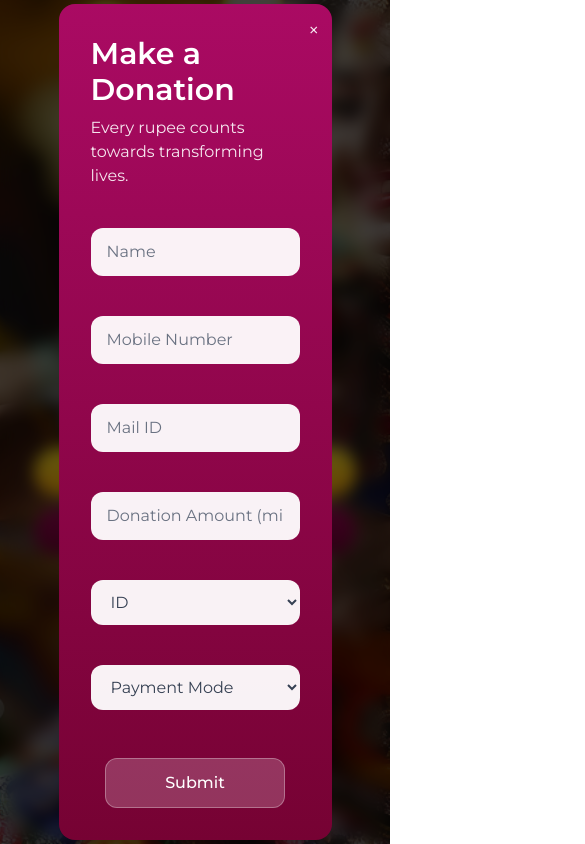
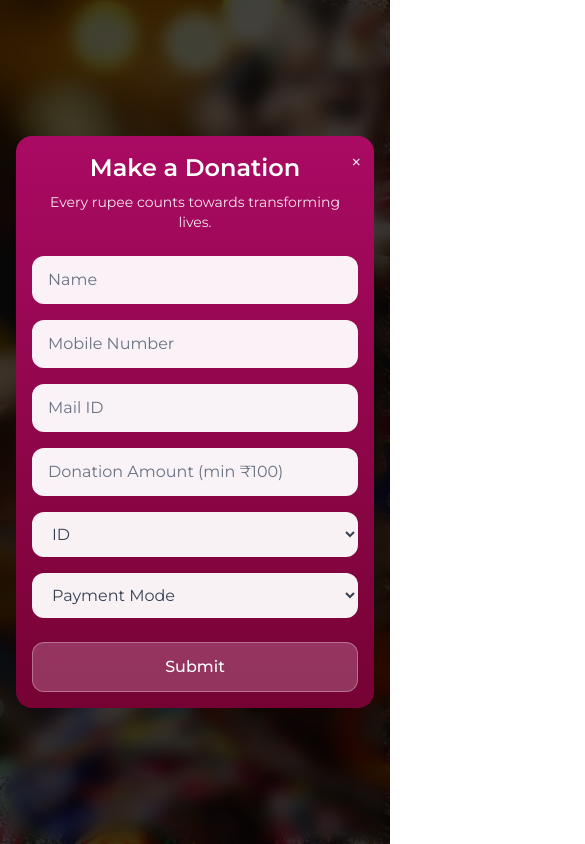
Before and after one commit to kanakk365/streetcause-2, a Next.js app: page / in a window 390 px wide. Both pictures are taken after a click on the button "Donate now". Shown: the top 844 px of the page, 585 px wide, since content can reach past the window. Built offline with nearby package versions, Linux system fonts and the light colour scheme.

Commit message:
fix : responsive

```diff
--- a/src/app/Components/BuyPassModal.tsx
+++ b/src/app/Components/BuyPassModal.tsx
@@ -86,13 +86,13 @@ export const BuyPassModal: React.FC<BuyPassModalProps> = ({ isOpen, onClose, ini
   return (
     <div className="fixed inset-0 z-[1000] flex items-center justify-center">
       <div className="absolute  inset-0 bg-black/60 backdrop-blur-sm" onClick={onClose} />
-      <div className="relative w-[70vw]  rounded-2xl p-8 sm:p-10" style={{ background: "linear-gradient(180deg, #aa0a63 0%, #760233 100%)" }}>
-        <header className="flex flex-col items-center gap-2 mb-10">
-          <h2 className="text-white text-3xl font-semibold">Get Your Pass</h2>
-          <p className="text-white/90 text-base">Fill in the details to secure your entry.</p>
+      <div className="relative w-[95vw] max-w-[700px] rounded-2xl p-4 sm:p-8 md:p-10 mx-4" style={{ background: "linear-gradient(180deg, #aa0a63 0%, #760233 100%)" }}>
+        <header className="flex flex-col items-center gap-2 mb-6 sm:mb-10">
+          <h2 className="text-white text-2xl sm:text-3xl font-semibold text-center">Get Your Pass</h2>
+          <p className="text-white/90 text-sm sm:text-base text-center">Fill in the details to secure your entry.</p>
         </header>
 
-        <form onSubmit={handleSubmit} className="grid grid-cols-1 sm:grid-cols-2 gap-10">
+        <form onSubmit={handleSubmit} className="grid grid-cols-1 sm:grid-cols-2 gap-4 sm:gap-6 md:gap-10">
           <input
             className="rounded-xl bg-white/95 px-4 py-3 outline-none placeholder:text-gray-500"
             placeholder="Name"
@@ -173,7 +173,7 @@ export const BuyPassModal: React.FC<BuyPassModalProps> = ({ isOpen, onClose, ini
           <div className="sm:col-span-2 flex justify-center mt-2">
             <button
               type="submit"
-              className="min-w-[11.25rem] rounded-xl px-6 py-3 text-white font-medium bg-white/20 hover:bg-white/25 border border-white/30 transition"
+              className="w-full sm:min-w-[11.25rem] rounded-xl px-6 py-3 text-white font-medium bg-white/20 hover:bg-white/25 border border-white/30 transition"
             >
               Submit
             </button>
--- a/src/app/Components/DonationModal.tsx
+++ b/src/app/Components/DonationModal.tsx
@@ -61,13 +61,13 @@ export const DonationModal: React.FC<DonationModalProps> = ({ isOpen, onClose })
   return (
     <div className="fixed inset-0 z-[1000] flex items-center justify-center">
       <div className="absolute  inset-0 bg-black/60 backdrop-blur-sm" onClick={onClose} />
-      <div className="relative w-[70vw]  rounded-2xl p-8 sm:p-10" style={{ background: "linear-gradient(180deg, #aa0a63 0%, #760233 100%)" }}>
-        <header className="flex flex-col items-center gap-2 mb-10">
-          <h2 className="text-white text-3xl font-semibold">Make a Donation</h2>
-          <p className="text-white/90 text-base">Every rupee counts towards transforming lives.</p>
+      <div className="relative w-[95vw] max-w-[700px] rounded-2xl p-4 sm:p-8 md:p-10 mx-4" style={{ background: "linear-gradient(180deg, #aa0a63 0%, #760233 100%)" }}>
+        <header className="flex flex-col items-center gap-2 mb-6 sm:mb-10">
+          <h2 className="text-white text-2xl sm:text-3xl font-semibold text-center">Make a Donation</h2>
+          <p className="text-white/90 text-sm sm:text-base text-center">Every rupee counts towards transforming lives.</p>
         </header>
 
-        <form onSubmit={handleSubmit} className="grid grid-cols-1 sm:grid-cols-2 gap-10">
+        <form onSubmit={handleSubmit} className="grid grid-cols-1 sm:grid-cols-2 gap-4 sm:gap-6 md:gap-10">
           <input
             className="rounded-xl bg-white/95 px-4 py-3 outline-none placeholder:text-gray-500"
             placeholder="Name"
@@ -132,7 +132,7 @@ export const DonationModal: React.FC<DonationModalProps> = ({ isOpen, onClose })
           <div className="sm:col-span-2 flex justify-center mt-2">
             <button
               type="submit"
-              className="min-w-[11.25rem] rounded-xl px-6 py-3 text-white font-medium bg-white/20 hover:bg-white/25 border border-white/30 transition"
+              className="w-full sm:min-w-[11.25rem] rounded-xl px-6 py-3 text-white font-medium bg-white/20 hover:bg-white/25 border border-white/30 transition"
             >
               Submit
             </button>
--- a/src/app/Components/HighlightSection.tsx
+++ b/src/app/Components/HighlightSection.tsx
@@ -22,8 +22,8 @@ export const HighlightsSection: React.FC = () => {
   ];
 
   return (
-    <section className="w-full h-[34.25rem] shadow-[0_1rem_4rem_0_rgba(255,255,255,0.25)] px-0 py-20 max-sm:h-auto max-sm:px-4 max-sm:py-16 bg-gradient-to-b from-[#a00357] to-[#6b022e]">
-      <header className="flex flex-col items-center gap-7 w-[48.4375rem] mt-0 mb-20 mx-auto">
+    <section className="w-full h-[40rem] shadow-[0_1rem_4rem_0_rgba(255,255,255,0.25)] px-0 py-20 max-sm:h-auto max-sm:px-4 max-sm:py-16 bg-gradient-to-b from-[#a00357] to-[#6b022e]">
+      <header className="flex flex-col items-center gap-7 w-full max-w-[48.4375rem] px-4 mt-0 mb-20 mx-auto">
         <h2 className="text-white text-4xl font-bold leading-10 tracking-[0.03125rem] text-center max-sm:text-3xl max-sm:leading-9">
           Event Highlights
         </h2>
--- a/src/app/ui/EventCard.tsx
+++ b/src/app/ui/EventCard.tsx
@@ -35,14 +35,14 @@ export const EventCard: React.FC<EventCardProps> = ({
           {description}
         </p>
       </div>
-      <div className="absolute text-2xl font-bold leading-6 tracking-[0.03125rem] left-[1.6875rem] bottom-6 text-[#a00357] max-sm:left-4 max-sm:bottom-20 max-sm:text-xl">
+      <div className="absolute text-2xl font-bold leading-6 tracking-[0.03125rem] left-[1.6875rem] bottom-6 text-[#a00357] max-sm:left-4 max-sm:bottom-4 max-sm:text-xl">
         {price}
       </div>
       <button
         onClick={onBuyNow}
-        className="flex w-[12.0625rem] h-[2.9375rem] justify-center items-center gap-2.5 shadow-[0_1rem_4rem_0_rgba(255,255,255,0.25)] absolute cursor-pointer px-5 py-3 rounded-[5.9375rem] right-[1.6875rem] bottom-6 max-sm:w-[calc(100%_-_32px)] max-sm:h-12 max-sm:left-4 max-sm:right-4 max-sm:bottom-4 max-sm:px-6 max-sm:py-4 bg-gradient-to-b from-[#a00357] to-[#6b022e] hover:from-[#900350] hover:to-[#5a0226] transition-all duration-300"
+        className="flex w-[12.0625rem] h-[2.9375rem] justify-center items-center gap-2.5 shadow-[0_1rem_4rem_0_rgba(255,255,255,0.25)] absolute cursor-pointer px-5 py-3 rounded-[5.9375rem] right-[1.6875rem] bottom-6 max-sm:w-24 max-sm:h-10 max-sm:right-4 max-sm:bottom-4 max-sm:px-3 max-sm:py-2 bg-gradient-to-b from-[#a00357] to-[#6b022e] hover:from-[#900350] hover:to-[#5a0226] transition-all duration-300"
       >
-        <span className="text-white text-xl font-normal leading-[1.875rem] tracking-[0.029rem] max-sm:text-base">
+        <span className="text-white text-xl font-normal leading-[1.875rem] tracking-[0.029rem] max-sm:text-sm">
           Buy now
         </span>
       </button>
```
